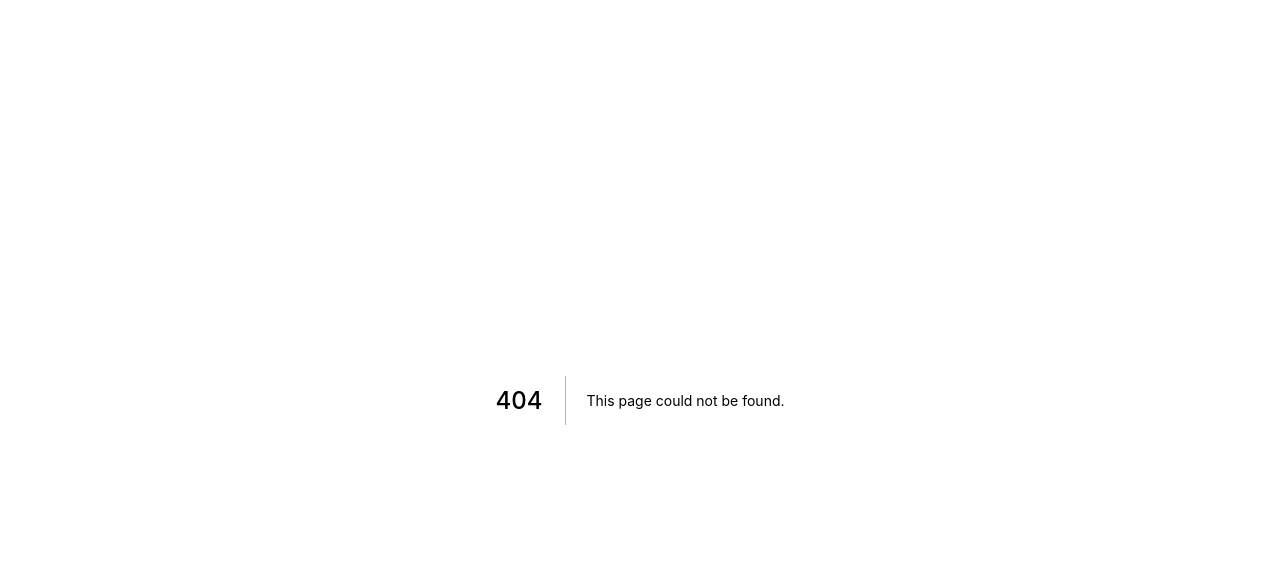
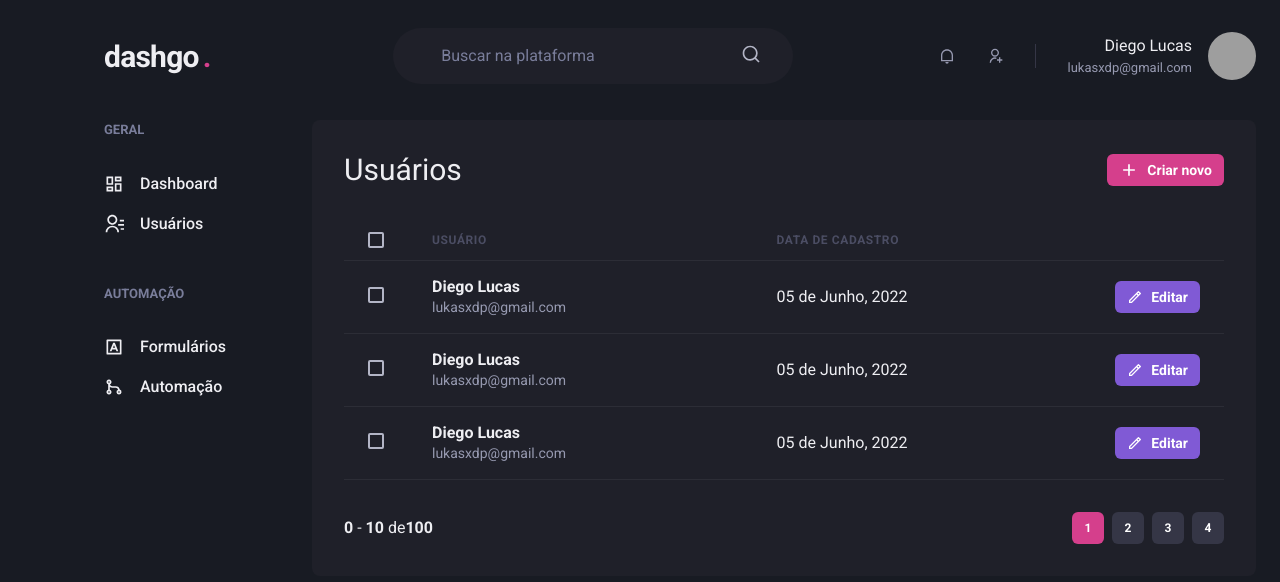
Before and after one commit to diegoandcontroll/dashgo, a Next.js app: page /users in a window 1280 px wide. Before the commit this address had no page. Shown: the top 582 px of the page. Built offline with nearby package versions, Linux system fonts and the light colour scheme; grey boxes are pictures that could not be loaded.

Commit message:
feat: create page users and component pagination

```diff
--- /dev/null
+++ b/src/components/Pagination.tsx
@@ -0,0 +1,69 @@
+import { Box, Button, Stack } from "@chakra-ui/react";
+
+export const Pagination = () => {
+  return (
+    <Stack
+      direction="row"
+      spacing="6"
+      mt="8"
+      justify="space-between"
+      align="center"
+    >
+      <Box>
+        <strong>0</strong> - <strong>10</strong> de
+        <strong>100</strong>
+      </Box>
+      <Stack direction="row" spacing="2">
+        <Button
+          size="sm"
+          fontSize="xs"
+          width="4"
+          colorScheme="pink"
+          disabled
+          _disabled={{
+            bgColor: "pink.500",
+            cursor: "default",
+          }}
+        >
+          1
+        </Button>
+        <Button
+          size="sm"
+          fontSize="xs"
+          width="4"
+          colorScheme="pink"
+          bg="gray.700"
+          _hover={{
+            bgColor: "gray.500",
+          }}
+        >
+          2
+        </Button>
+        <Button
+          size="sm"
+          fontSize="xs"
+          width="4"
+          colorScheme="pink"
+          bg="gray.700"
+          _hover={{
+            bgColor: "gray.500",
+          }}
+        >
+          3
+        </Button>
+        <Button
+          size="sm"
+          fontSize="xs"
+          width="4"
+          colorScheme="pink"
+          bg="gray.700"
+          _hover={{
+            bgColor: "gray.500",
+          }}
+        >
+          4
+        </Button>
+      </Stack>
+    </Stack>
+  );
+};
--- a/src/pages/index.tsx
+++ b/src/pages/index.tsx
@@ -1,5 +1,5 @@
 import type { NextPage } from "next";
-import { Button, Flex, Stack } from "@chakra-ui/react";
+import { Box, Button, Flex, Stack } from "@chakra-ui/react";
 import { Input } from "../components/Form/Input";
 const SignIn: NextPage = () => {
   return (
--- /dev/null
+++ b/src/pages/users/index.tsx
@@ -0,0 +1,138 @@
+import {
+  Box,
+  Button,
+  Checkbox,
+  Flex,
+  Heading,
+  Icon,
+  Table,
+  Tbody,
+  Td,
+  Text,
+  Th,
+  Thead,
+  Tr,
+} from "@chakra-ui/react";
+import { RiAddLine, RiPencilLine } from "react-icons/ri";
+import { Header } from "../../components/Header";
+import { Pagination } from "../../components/Pagination";
+import { Sidebar } from "../../components/Sidebar";
+
+const User = () => {
+  return (
+    <Box>
+      <Header />
+      <Flex w="100%" my="6" maxWidth={1480} mx="auto" px="6">
+        <Sidebar />
+        <Box flex="1" borderRadius={8} bg="gray.800" p="8">
+          <Flex mb="8" justify="space-between" align="center">
+            <Heading size="lg" fontWeight="normal">
+              Usuários
+            </Heading>
+            <Button
+              as="a"
+              size="sm"
+              fontSize="sm"
+              colorScheme="pink"
+              leftIcon={<Icon as={RiAddLine} fontSize="20" />}
+            >
+              Criar novo
+            </Button>
+          </Flex>
+          <Table colorScheme="whiteAlpha">
+            <Thead>
+              <Tr>
+                <Th px="6" color="gray.300" width="8">
+                  <Checkbox colorScheme="pink" />
+                </Th>
+                <Th>Usuário</Th>
+                <Th>Data de cadastro</Th>
+                <Th width="8" />
+              </Tr>
+            </Thead>
+            <Tbody>
+              <Tr>
+                <Td>
+                  <Checkbox colorScheme="pink" />
+                </Td>
+                <Td>
+                  <Box>
+                    <Text fontWeight="bold">Diego Lucas</Text>
+                    <Text fontSize="sm" color="gray.300">
+                      lukasxdp@gmail.com
+                    </Text>
+                  </Box>
+                </Td>
+                <Td>05 de Junho, 2022</Td>
+                <Td>
+                  <Button
+                    as="a"
+                    size="sm"
+                    fontSize="sm"
+                    colorScheme="purple"
+                    leftIcon={<Icon as={RiPencilLine} fontSize="16" />}
+                  >
+                    Editar
+                  </Button>
+                </Td>
+              </Tr>
+              <Tr>
+                <Td>
+                  <Checkbox colorScheme="pink" />
+                </Td>
+                <Td>
+                  <Box>
+                    <Text fontWeight="bold">Diego Lucas</Text>
+                    <Text fontSize="sm" color="gray.300">
+                      lukasxdp@gmail.com
+                    </Text>
+                  </Box>
+                </Td>
+                <Td>05 de Junho, 2022</Td>
+                <Td>
+                  <Button
+                    as="a"
+                    size="sm"
+                    fontSize="sm"
+                    colorScheme="purple"
+                    leftIcon={<Icon as={RiPencilLine} fontSize="16" />}
+                  >
+                    Editar
+                  </Button>
+                </Td>
+              </Tr>
+              <Tr>
+                <Td>
+                  <Checkbox colorScheme="pink" />
+                </Td>
+                <Td>
+                  <Box>
+                    <Text fontWeight="bold">Diego Lucas</Text>
+                    <Text fontSize="sm" color="gray.300">
+                      lukasxdp@gmail.com
+                    </Text>
+                  </Box>
+                </Td>
+                <Td>05 de Junho, 2022</Td>
+                <Td>
+                  <Button
+                    as="a"
+                    size="sm"
+                    fontSize="sm"
+                    colorScheme="purple"
+                    leftIcon={<Icon as={RiPencilLine} fontSize="16" />}
+                  >
+                    Editar
+                  </Button>
+                </Td>
+              </Tr>
+            </Tbody>
+          </Table>
+          <Pagination />
+        </Box>
+      </Flex>
+    </Box>
+  );
+};
+
+export default User;
```
Also changed, not shown: src/pages/users/create.tsx (added, +53 -0 lines).
